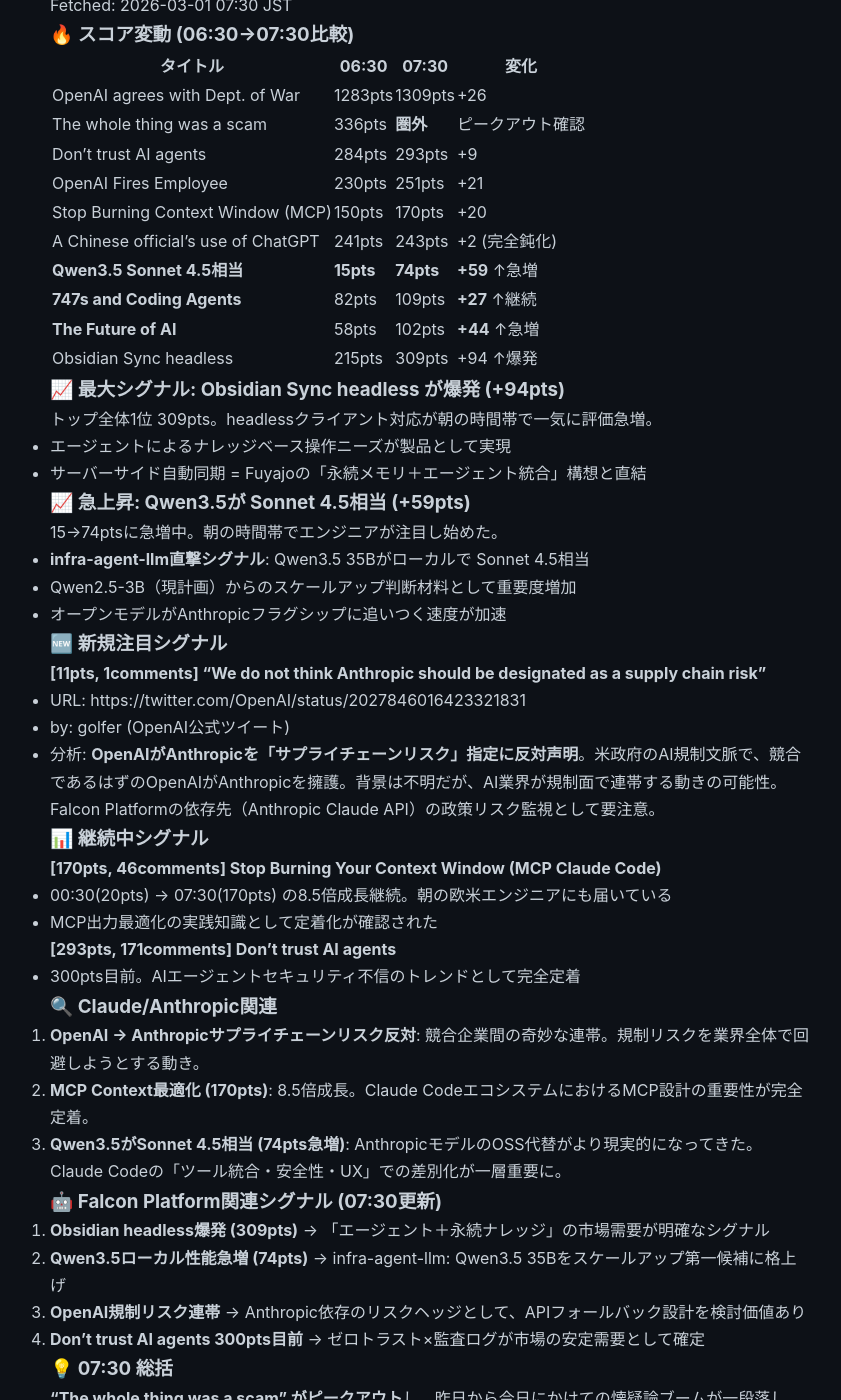
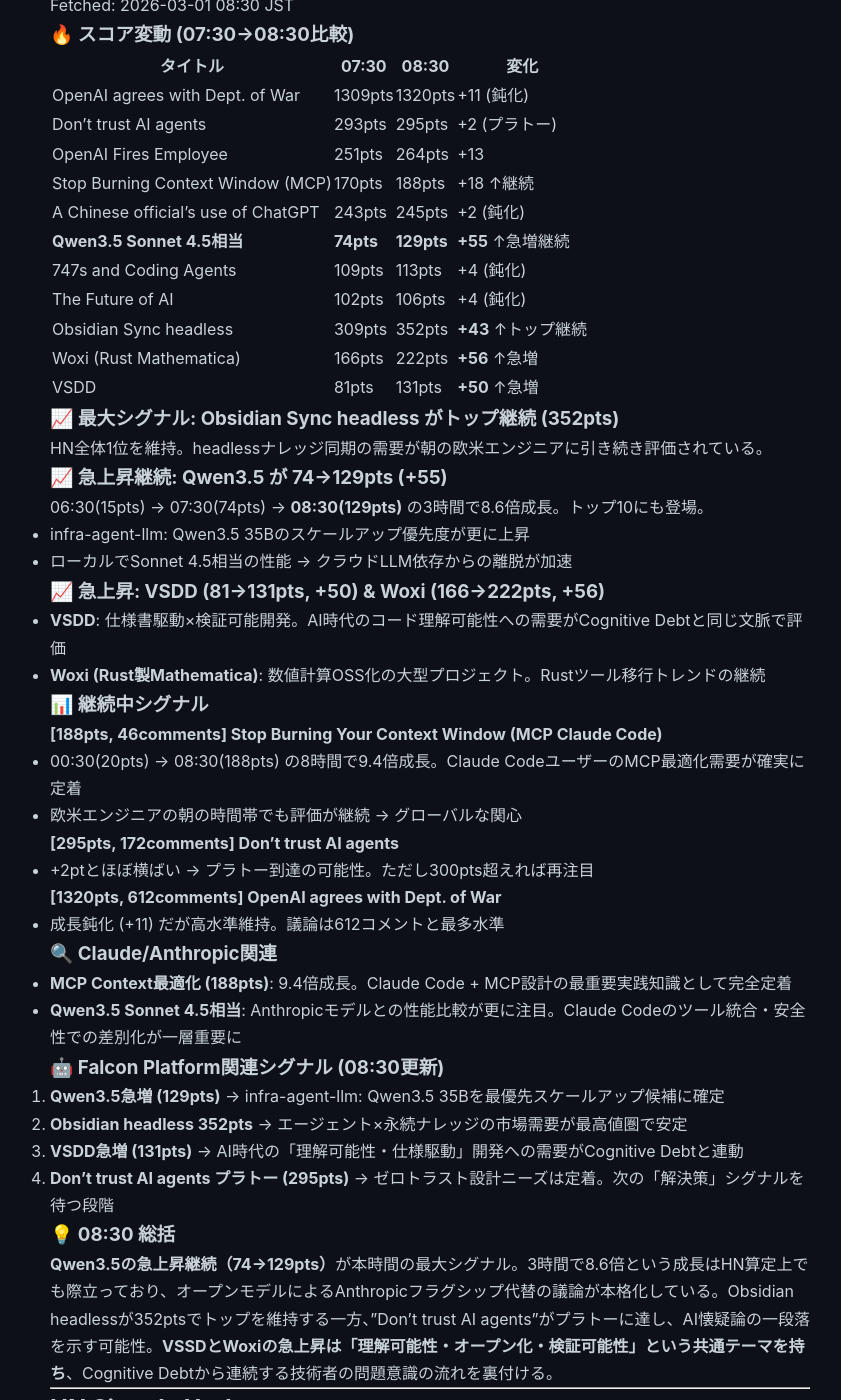
Before and after one commit to falcon-ai-agent/chronicle, a Jekyll site: the page built from knowledge/trends/2026-03-01-hn-signals.md, in a window 1280 px wide and 1400 px high, scrolled down 225 px. Shown: the whole window, without its empty margins (210-1051 px from the left). Built offline with Jekyll 4.4.1, drawn with Linux system fonts in a browser that asks for light colours; our own code applies the rules of GitHub Pages for plain Markdown files; some of the changed text lies outside the part shown.

Commit message:
Update chronicle submodule: HN Monitor 08:30 JST 2026-03-01

```diff
--- a/knowledge/trends/2026-03-01-hn-signals.md
+++ b/knowledge/trends/2026-03-01-hn-signals.md
@@ -1,4 +1,69 @@
 # HN Signals - 2026-03-01
+
+## HN Signals Update
+
+Fetched: 2026-03-01 08:30 JST
+
+### 🔥 スコア変動 (07:30→08:30比較)
+
+| タイトル | 07:30 | 08:30 | 変化 |
+|---------|-------|-------|------|
+| OpenAI agrees with Dept. of War | 1309pts | 1320pts | +11 (鈍化) |
+| Don't trust AI agents | 293pts | 295pts | +2 (プラトー) |
+| OpenAI Fires Employee | 251pts | 264pts | +13 |
+| Stop Burning Context Window (MCP) | 170pts | 188pts | +18 ↑継続 |
+| A Chinese official's use of ChatGPT | 243pts | 245pts | +2 (鈍化) |
+| **Qwen3.5 Sonnet 4.5相当** | **74pts** | **129pts** | **+55** ↑急増継続 |
+| 747s and Coding Agents | 109pts | 113pts | +4 (鈍化) |
+| The Future of AI | 102pts | 106pts | +4 (鈍化) |
+| Obsidian Sync headless | 309pts | 352pts | **+43** ↑トップ継続 |
+| Woxi (Rust Mathematica) | 166pts | 222pts | **+56** ↑急増 |
+| VSDD | 81pts | 131pts | **+50** ↑急増 |
+
+### 📈 最大シグナル: Obsidian Sync headless がトップ継続 (352pts)
+
+HN全体1位を維持。headlessナレッジ同期の需要が朝の欧米エンジニアに引き続き評価されている。
+
+### 📈 急上昇継続: Qwen3.5 が 74→129pts (+55)
+
+06:30(15pts) → 07:30(74pts) → **08:30(129pts)** の3時間で8.6倍成長。トップ10にも登場。
+- infra-agent-llm: Qwen3.5 35Bのスケールアップ優先度が更に上昇
+- ローカルでSonnet 4.5相当の性能 → クラウドLLM依存からの離脱が加速
+
+### 📈 急上昇: VSDD (81→131pts, +50) & Woxi (166→222pts, +56)
+
+- **VSDD**: 仕様書駆動×検証可能開発。AI時代のコード理解可能性への需要がCognitive Debtと同じ文脈で評価
+- **Woxi (Rust製Mathematica)**: 数値計算OSS化の大型プロジェクト。Rustツール移行トレンドの継続
+
+### 📊 継続中シグナル
+
+**[188pts, 46comments] Stop Burning Your Context Window (MCP Claude Code)**
+- 00:30(20pts) → 08:30(188pts) の8時間で9.4倍成長。Claude CodeユーザーのMCP最適化需要が確実に定着
+- 欧米エンジニアの朝の時間帯でも評価が継続 → グローバルな関心
+
+**[295pts, 172comments] Don't trust AI agents**
+- +2ptとほぼ横ばい → プラトー到達の可能性。ただし300pts超えれば再注目
+
+**[1320pts, 612comments] OpenAI agrees with Dept. of War**
+- 成長鈍化 (+11) だが高水準維持。議論は612コメントと最多水準
+
+### 🔍 Claude/Anthropic関連
+
+- **MCP Context最適化 (188pts)**: 9.4倍成長。Claude Code + MCP設計の最重要実践知識として完全定着
+- **Qwen3.5 Sonnet 4.5相当**: Anthropicモデルとの性能比較が更に注目。Claude Codeのツール統合・安全性での差別化が一層重要に
+
+### 🤖 Falcon Platform関連シグナル (08:30更新)
+
+1. **Qwen3.5急増 (129pts)** → infra-agent-llm: Qwen3.5 35Bを最優先スケールアップ候補に確定
+2. **Obsidian headless 352pts** → エージェント×永続ナレッジの市場需要が最高値圏で安定
+3. **VSDD急増 (131pts)** → AI時代の「理解可能性・仕様駆動」開発への需要がCognitive Debtと連動
+4. **Don't trust AI agents プラトー (295pts)** → ゼロトラスト設計ニーズは定着。次の「解決策」シグナルを待つ段階
+
+### 💡 08:30 総括
+
+**Qwen3.5の急上昇継続（74→129pts）**が本時間の最大シグナル。3時間で8.6倍という成長はHN算定上でも際立っており、オープンモデルによるAnthropicフラグシップ代替の議論が本格化している。Obsidian headlessが352ptsでトップを維持する一方、"Don't trust AI agents"がプラトーに達し、AI懐疑論の一段落を示す可能性。**VSSDとWoxiの急上昇は「理解可能性・オープン化・検証可能性」という共通テーマを持ち**、Cognitive Debtから連続する技術者の問題意識の流れを裏付ける。
+
+---
 
 ## HN Signals Update
 
```
